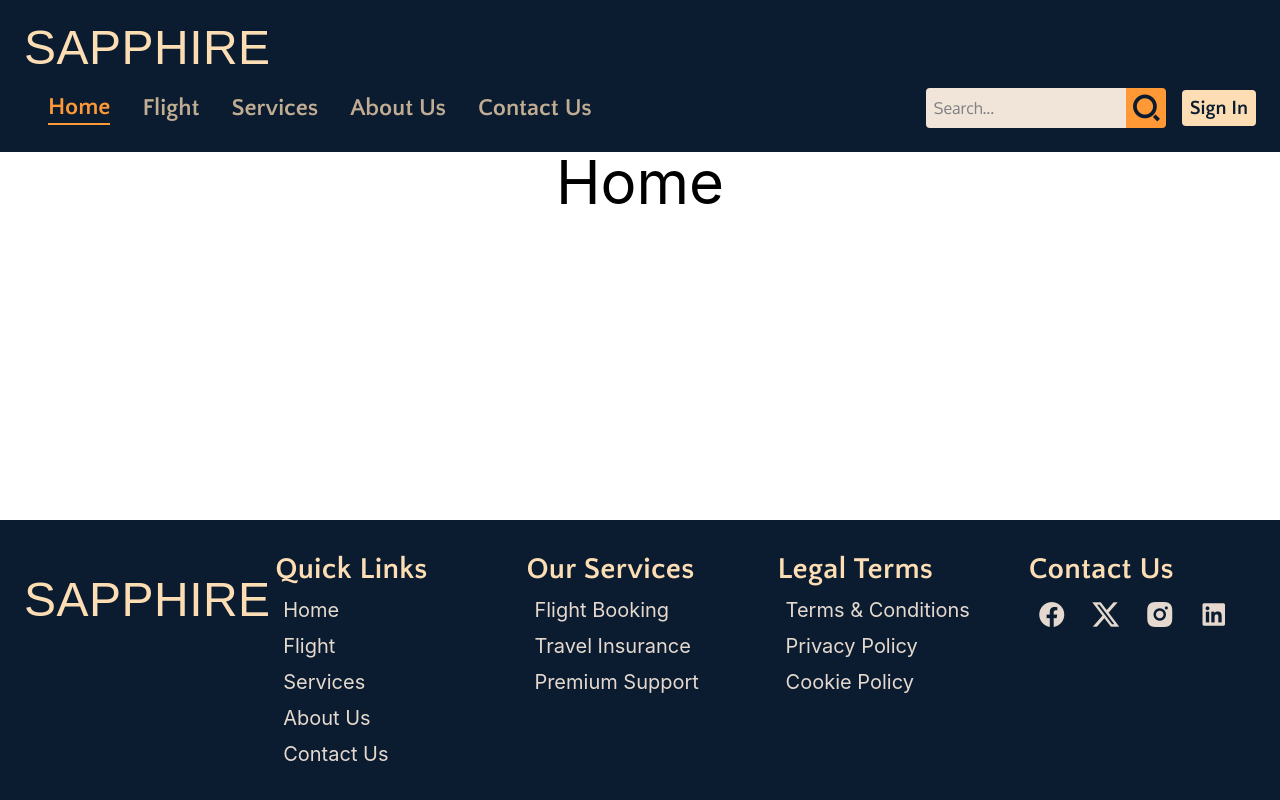
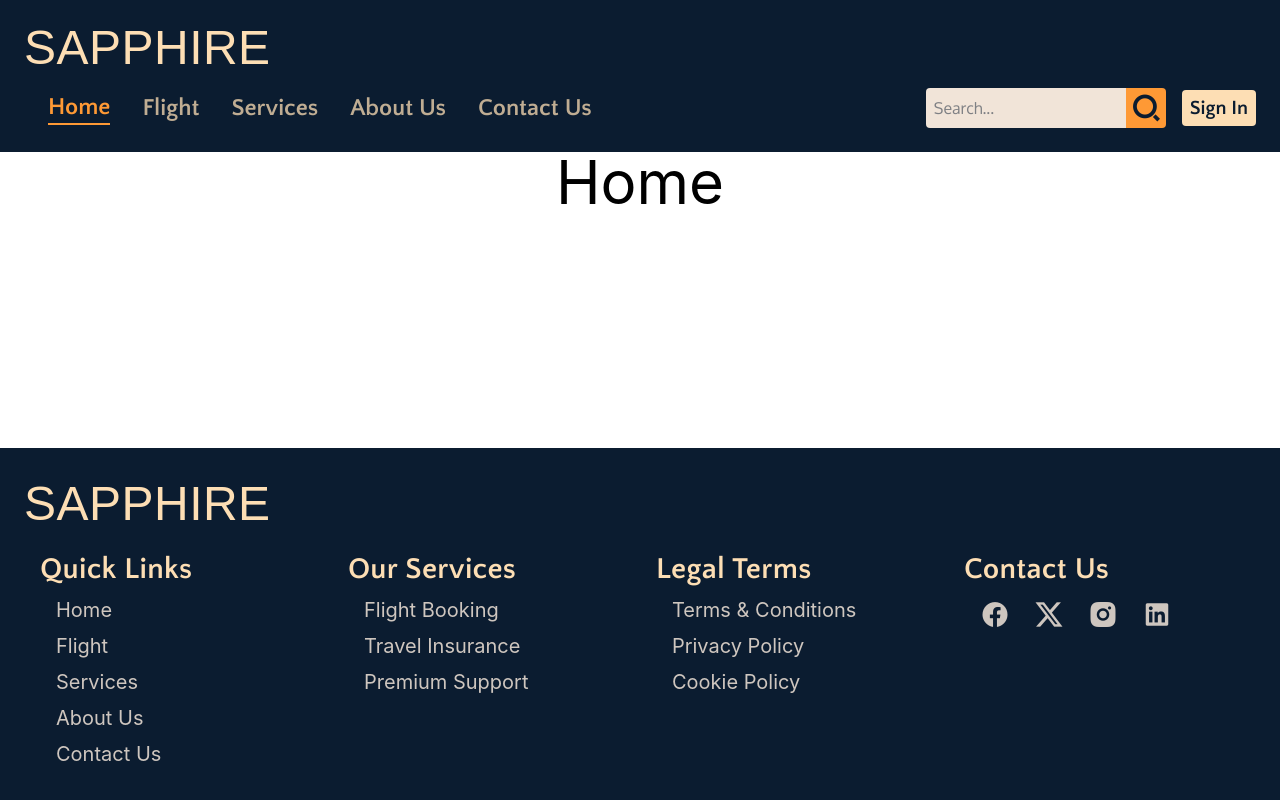
Before and after one commit to Harsh-Codes-hub/Sapphire-Airline-Ticket-Booking-TASK48, a React (Vite) app: page / in a window 1280 px wide. Built offline with nearby package versions, Linux system fonts and the light colour scheme; a web font is replaced by a local one.

Commit message:
feat: refactor Footer and FooterLinkSection layout for improved styling and readability

```diff
--- a/src/components/Footer.tsx
+++ b/src/components/Footer.tsx
@@ -6,23 +6,27 @@ import NormalLinks from "./NormalLinks";
 
 const Footer = () => {
   return (
-    <footer className="w-full bg-(--prussian-blue)">
+    <footer className="w-full bg-(--prussian-blue) h-fit">
       <Container>
-        <main className="grid grid-cols-5 gap-6 py-8">
-          <section>
-            <h2 className="font-attention text-5xl text-(--navajo-white) logo mt-6 mr-4">
-              Sapphire
-            </h2>
-          </section>
-          {footerRouteData.map(({ headline, links }) => (
-            <FooterLinkSection headline={headline} links={links} />
+        <h2 className="font-attention text-5xl text-(--navajo-white) logo mt-8">
+          Sapphire
+        </h2>
+        <main className="grid grid-rows-1 sm:grid-cols-2 gap-8 py-6 px-4 lg:grid-cols-4 pb-8">
+          {footerRouteData.map(({ headline, links }, index) => (
+            <FooterLinkSection headline={headline} links={links} key={`sec-${index}`}/>
           ))}
           <section>
             <h3 className="text-(--navajo-white) font-heading text-3xl footerHeadline">
               Contact Us
             </h3>
-            <ul className="flex items-start gap-6 text-(--off-white) text-3xl mt-2 px-2 opacity-95">
-              {contactRouteData.map(({to, message}, index) => <NormalLinks key={`icon-_link-${index}`} to={to} message={message}/>)}
+            <ul className="flex items-start gap-6 text-(--off-white) text-3xl mt-2 px-4 opacity-85">
+              {contactRouteData.map(({ to, message }, index) => (
+                <NormalLinks
+                  key={`icon-_link-${index}`}
+                  to={to}
+                  message={message}
+                />
+              ))}
             </ul>
           </section>
         </main>
--- a/src/components/FooterLinkSection.jsx
+++ b/src/components/FooterLinkSection.jsx
@@ -6,7 +6,7 @@ const FooterLinkSection = ({ headline, links }) => {
       <h3 className="text-(--navajo-white) font-heading text-3xl footerHeadline">
         {headline}
       </h3>
-      <ul className="flex flex-col items-start gap-2 text-(--off-white) text-xl mt-2 px-2 opacity-95">
+      <ul className="flex flex-col items-start gap-2 text-(--off-white) text-xl mt-2 px-4 opacity-85">
         {links.map(({ to, message }) => (
           <NavLinks to={to} message={message} activeClass={"footerLinkActive"} inActiveClass={"footerLinkInActive"}/>
         ))}
```
